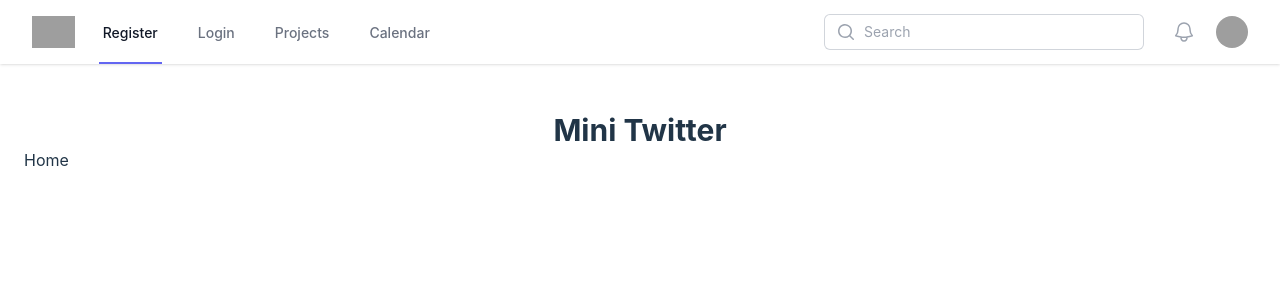
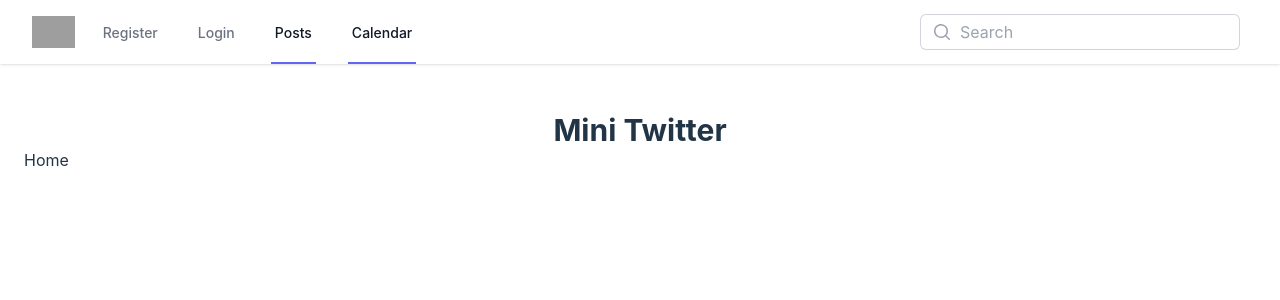
Before and after one commit to cristobaldominguez/test-react-rails-frontend, a React (Vite) app: page / in a window 1280 px wide. Shown: the top 300 px of the page. Built offline with nearby package versions, Linux system fonts and the light colour scheme; grey boxes are pictures that could not be loaded.

Commit message:
Improves Navigation and Implements LogOut

```diff
--- a/src/components/Navigation/index.jsx
+++ b/src/components/Navigation/index.jsx
@@ -1,68 +1,53 @@
-import { NavLink } from 'react-router-dom'
-
+import { NavLink, useNavigate } from 'react-router-dom'
 import { Disclosure, DisclosureButton, DisclosurePanel, Menu, MenuButton, MenuItem, MenuItems } from '@headlessui/react'
 import { MagnifyingGlassIcon } from '@heroicons/react/20/solid'
 import { Bars3Icon, BellIcon, XMarkIcon } from '@heroicons/react/24/outline'
 
+import { userLocalStorageKey } from '../../config.js'
+import useServer from '../../hooks/useServer.js'
+import useAuth from '../../hooks/useAuth.js'
+import { apiUrl } from '../../config.js'
+import css from './styles.module.css'
+
 function Navigation() {
+  const { user, setUser, isAuthenticated } = useAuth()
+  const { delete: destroy } = useServer()
+  const navigate = useNavigate()
+
+  const userProfile = user ? `${apiUrl}/${user.avatar_url}` : null
+
+  const logoutHandler = async () => {
+    const { body } = await destroy({ url: '/logout' })
+    if (!body.status.code === 200) return
+
+    navigate('/')
+    window.localStorage.removeItem(userLocalStorageKey)
+    return setUser(null)
+  }
+
   return (
     <Disclosure as="nav" className="bg-white shadow">
       <div className="mx-auto max-w-7xl px-2 sm:px-4 lg:px-8">
         <div className="flex h-16 justify-between">
           <div className="flex px-2 lg:px-0">
             <div className="flex flex-shrink-0 items-center">
-              <NavLink to="/">
-                <img
-                  alt="Your Company"
-                  src="https://tailwindui.com/img/logos/mark.svg?color=indigo&shade=600"
-                  className="h-8 w-auto"
-                />
-              </NavLink>
+              <NavLink to="/"><img alt="Your Company" src="https://tailwindui.com/img/logos/mark.svg?color=indigo&shade=600" className="h-8 w-auto" /></NavLink>
             </div>
             <div className="hidden lg:ml-6 lg:flex lg:space-x-8">
-              {/* Current: "border-indigo-500 text-gray-900", Default: "border-transparent text-gray-500 hover:border-gray-300 hover:text-gray-700" */}
-              <NavLink
-                to="/registration"
-                className="inline-flex items-center border-b-2 border-indigo-500 px-1 pt-1 text-sm font-medium text-gray-900"
-              >
-                Register
-              </NavLink>
-              <NavLink
-                to="/login"
-                className="inline-flex items-center border-b-2 border-transparent px-1 pt-1 text-sm font-medium text-gray-500 hover:border-gray-300 hover:text-gray-700"
-              >
-                Login
-              </NavLink>
-              <NavLink
-                to="#"
-                className="inline-flex items-center border-b-2 border-transparent px-1 pt-1 text-sm font-medium text-gray-500 hover:border-gray-300 hover:text-gray-700"
-              >
-                Projects
-              </NavLink>
-              <NavLink
-                to="#"
-                className="inline-flex items-center border-b-2 border-transparent px-1 pt-1 text-sm font-medium text-gray-500 hover:border-gray-300 hover:text-gray-700"
-              >
-                Calendar
-              </NavLink>
+              {!isAuthenticated && (<NavLink to="/registration" className={({ isActive }) => isActive ? `${css.desktop_menu} ${css.active}` : `${css.desktop_menu} ${css.default}` }> Register</NavLink>)}
+              {!isAuthenticated && (<NavLink to="/login" className={({ isActive }) => isActive ? `${css.desktop_menu} ${css.active}` : `${css.desktop_menu} ${css.default}` }> Login</NavLink>)}
+              <NavLink to="/#" className={({ isActive }) => isActive ? `${css.desktop_menu} ${css.active}` : `${css.desktop_menu} ${css.default}` }> Posts</NavLink>
+              <NavLink to="/#" className={({ isActive }) => isActive ? `${css.desktop_menu} ${css.active}` : `${css.desktop_menu} ${css.default}` }> Calendar</NavLink>
             </div>
           </div>
           <div className="flex flex-1 items-center justify-center px-2 lg:ml-6 lg:justify-end">
             <div className="w-full max-w-lg lg:max-w-xs">
-              <label htmlFor="search" className="sr-only">
-                Search
-              </label>
+              <label htmlFor="search" className="sr-only"> Search </label>
               <div className="relative">
                 <div className="pointer-events-none absolute inset-y-0 left-0 flex items-center pl-3">
                   <MagnifyingGlassIcon aria-hidden="true" className="h-5 w-5 text-gray-400" />
                 </div>
-                <input
-                  id="search"
-                  name="search"
-                  type="search"
-                  placeholder="Search"
-                  className="block w-full rounded-md border-0 bg-white py-1.5 pl-10 pr-3 text-gray-900 ring-1 ring-inset ring-gray-300 placeholder:text-gray-400 focus:ring-2 focus:ring-inset focus:ring-indigo-600 sm:text-sm sm:leading-6"
-                />
+                <input id="search" name="search" type="search" placeholder="Search" className={css.desktop_menu_search} />
               </div>
             </div>
           </div>
@@ -75,11 +60,9 @@ function Navigation() {
               <XMarkIcon aria-hidden="true" className="hidden h-6 w-6 group-data-[open]:block" />
             </DisclosureButton>
           </div>
+          {isAuthenticated && (
           <div className="hidden lg:ml-4 lg:flex lg:items-center">
-            <button
-              type="button"
-              className="relative flex-shrink-0 rounded-full bg-white p-1 text-gray-400 hover:text-gray-500 focus:outline-none focus:ring-2 focus:ring-indigo-500 focus:ring-offset-2"
-            >
+            <button type="button" className="relative flex-shrink-0 rounded-full bg-white p-1 text-gray-400 hover:text-gray-500 focus:outline-none focus:ring-2 focus:ring-indigo-500 focus:ring-offset-2">
               <span className="absolute -inset-1.5" />
               <span className="sr-only">View notifications</span>
               <BellIcon aria-hidden="true" className="h-6 w-6" />
@@ -91,116 +74,50 @@ function Navigation() {
                 <MenuButton className="relative flex rounded-full bg-white text-sm focus:outline-none focus:ring-2 focus:ring-indigo-500 focus:ring-offset-2">
                   <span className="absolute -inset-1.5" />
                   <span className="sr-only">Open user menu</span>
-                  <img
-                    alt=""
-                    src="https://images.unsplash.com/photo-1472099645785-5658abf4ff4e?ixlib=rb-1.2.1&ixid=eyJhcHBfaWQiOjEyMDd9&auto=format&fit=facearea&facepad=2&w=256&h=256&q=80"
-                    className="h-8 w-8 rounded-full"
-                  />
+                  <img alt="" src={userProfile} className="h-8 w-8 rounded-full" />
                 </MenuButton>
               </div>
-              <MenuItems
-                transition
-                className="absolute right-0 z-10 mt-2 w-48 origin-top-right rounded-md bg-white py-1 shadow-lg ring-1 ring-black ring-opacity-5 transition focus:outline-none data-[closed]:scale-95 data-[closed]:transform data-[closed]:opacity-0 data-[enter]:duration-100 data-[leave]:duration-75 data-[enter]:ease-out data-[leave]:ease-in"
-              >
-                <MenuItem>
-                  <a href="#" className="block px-4 py-2 text-sm text-gray-700 data-[focus]:bg-gray-100">
-                    Your Profile
-                  </a>
-                </MenuItem>
-                <MenuItem>
-                  <a href="#" className="block px-4 py-2 text-sm text-gray-700 data-[focus]:bg-gray-100">
-                    Settings
-                  </a>
-                </MenuItem>
-                <MenuItem>
-                  <a href="#" className="block px-4 py-2 text-sm text-gray-700 data-[focus]:bg-gray-100">
-                    Sign out
-                  </a>
-                </MenuItem>
+              <MenuItems transition className="absolute right-0 z-10 mt-2 w-48 origin-top-right rounded-md bg-white py-1 shadow-lg ring-1 ring-black ring-opacity-5 transition focus:outline-none data-[closed]:scale-95 data-[closed]:transform data-[closed]:opacity-0 data-[enter]:duration-100 data-[leave]:duration-75 data-[enter]:ease-out data-[leave]:ease-in">
+                <MenuItem><a href="#" className="block px-4 py-2 text-sm text-gray-700 data-[focus]:bg-gray-100"> Your Profile </a></MenuItem>
+                <MenuItem><a href="#" className="block px-4 py-2 text-sm text-gray-700 data-[focus]:bg-gray-100"> Settings </a></MenuItem>
+                <MenuItem><a href="#" onClick={logoutHandler} className="block px-4 py-2 text-sm text-gray-700 data-[focus]:bg-gray-100"> Sign out </a></MenuItem>
               </MenuItems>
             </Menu>
           </div>
+          )}
         </div>
       </div>
 
       <DisclosurePanel className="lg:hidden">
         <div className="space-y-1 pb-3 pt-2">
-          {/* Current: "bg-indigo-50 border-indigo-500 text-indigo-700", Default: "border-transparent text-gray-600 hover:bg-gray-50 hover:border-gray-300 hover:text-gray-800" */}
-          <DisclosureButton
-            as="a"
-            href="#"
-            className="block border-l-4 border-indigo-500 bg-indigo-50 py-2 pl-3 pr-4 text-base font-medium text-indigo-700"
-          >
-            Dashboard
-          </DisclosureButton>
-          <DisclosureButton
-            as="a"
-            href="#"
-            className="block border-l-4 border-transparent py-2 pl-3 pr-4 text-base font-medium text-gray-600 hover:border-gray-300 hover:bg-gray-50 hover:text-gray-800"
-          >
-            Team
-          </DisclosureButton>
-          <DisclosureButton
-            as="a"
-            href="#"
-            className="block border-l-4 border-transparent py-2 pl-3 pr-4 text-base font-medium text-gray-600 hover:border-gray-300 hover:bg-gray-50 hover:text-gray-800"
-          >
-            Projects
-          </DisclosureButton>
-          <DisclosureButton
-            as="a"
-            href="#"
-            className="block border-l-4 border-transparent py-2 pl-3 pr-4 text-base font-medium text-gray-600 hover:border-gray-300 hover:bg-gray-50 hover:text-gray-800"
-          >
-            Calendar
-          </DisclosureButton>
+        {!isAuthenticated && (<NavLink to="/registration" className={({ isActive }) => isActive ? `${css.mobile_menu} ${css.active}` : `${css.mobile_menu} ${css.default}` }> Register </NavLink>)}
+        {!isAuthenticated && (<NavLink to="/login" className={({ isActive }) => isActive ? `${css.mobile_menu} ${css.active}` : `${css.mobile_menu} ${css.default}` }> Login </NavLink>)}
+        <NavLink to="/#" className={({ isActive }) => isActive ? `${css.mobile_menu} ${css.active}` : `${css.mobile_menu} ${css.default}` }> Posts </NavLink>
+        <NavLink to="/#" className={({ isActive }) => isActive ? `${css.mobile_menu} ${css.active}` : `${css.mobile_menu} ${css.default}` }> Calendar </NavLink>
         </div>
+        {isAuthenticated && (
         <div className="border-t border-gray-200 pb-3 pt-4">
           <div className="flex items-center px-4">
             <div className="flex-shrink-0">
-              <img
-                alt=""
-                src="https://images.unsplash.com/photo-1472099645785-5658abf4ff4e?ixlib=rb-1.2.1&ixid=eyJhcHBfaWQiOjEyMDd9&auto=format&fit=facearea&facepad=2&w=256&h=256&q=80"
-                className="h-10 w-10 rounded-full"
-              />
+              <img alt="" src={userProfile} className="h-10 w-10 rounded-full" />
             </div>
             <div className="ml-3">
               <div className="text-base font-medium text-gray-800">Tom Cook</div>
               <div className="text-sm font-medium text-gray-500">tom@example.com</div>
             </div>
-            <button
-              type="button"
-              className="relative ml-auto flex-shrink-0 rounded-full bg-white p-1 text-gray-400 hover:text-gray-500 focus:outline-none focus:ring-2 focus:ring-indigo-500 focus:ring-offset-2"
-            >
+            <button type="button" className="relative ml-auto flex-shrink-0 rounded-full bg-white p-1 text-gray-400 hover:text-gray-500 focus:outline-none focus:ring-2 focus:ring-indigo-500 focus:ring-offset-2">
               <span className="absolute -inset-1.5" />
               <span className="sr-only">View notifications</span>
               <BellIcon aria-hidden="true" className="h-6 w-6" />
             </button>
           </div>
           <div className="mt-3 space-y-1">
-            <DisclosureButton
-              as="a"
-              href="#"
-              className="block px-4 py-2 text-base font-medium text-gray-500 hover:bg-gray-100 hover:text-gray-800"
-            >
-              Your Profile
-            </DisclosureButton>
-            <DisclosureButton
-              as="a"
-              href="#"
-              className="block px-4 py-2 text-base font-medium text-gray-500 hover:bg-gray-100 hover:text-gray-800"
-            >
-              Settings
-            </DisclosureButton>
-            <DisclosureButton
-              as="a"
-              href="#"
-              className="block px-4 py-2 text-base font-medium text-gray-500 hover:bg-gray-100 hover:text-gray-800"
-            >
-              Sign out
-            </DisclosureButton>
+            <NavLink to="/a" className={css.profile_drop_down}> Your Profile </NavLink>
+            <NavLink to="/a" className={css.profile_drop_down}> Settings </NavLink>
+            <NavLink to="/a" onClick={logoutHandler} className={css.profile_drop_down}> Sign out </NavLink>
           </div>
         </div>
+        )}
       </DisclosurePanel>
     </Disclosure>
   )
--- /dev/null
+++ b/src/components/Navigation/styles.module.css
@@ -0,0 +1,72 @@
+.profile_drop_down
+{
+  @apply block;
+  @apply px-4;
+  @apply py-2;
+  @apply text-base;
+  @apply font-medium;
+  @apply text-gray-500;
+  @apply hover:bg-gray-100;
+  @apply hover:text-gray-800;
+}
+
+.mobile_menu {
+  @apply block;
+  @apply border-l-4;
+  @apply py-2;
+  @apply pl-3;
+  @apply pr-4;
+  @apply text-base;
+  @apply font-medium;
+}
+
+.mobile_menu.active {
+  @apply border-indigo-500;
+  @apply text-indigo-700;
+  @apply bg-indigo-50;
+}
+
+.mobile_menu.default {}
+
+.desktop_menu {
+  @apply inline-flex;
+  @apply items-center;
+  @apply border-b-2;
+  @apply px-1;
+  @apply pt-1;
+  @apply text-sm;
+  @apply font-medium;
+}
+
+.desktop_menu.active {
+  @apply border-indigo-500;
+  @apply text-gray-900;
+}
+
+.desktop_menu.default {
+  @apply border-transparent;
+  @apply text-gray-500;
+  @apply hover:border-gray-300;
+  @apply hover:text-gray-700;
+}
+
+.desktop_menu_search {
+  @apply block;
+  @apply w-full;
+  @apply rounded-md !important;
+  @apply border-0 !important;
+  @apply bg-white !important;
+  @apply py-1.5 !important;
+  @apply pl-10 !important;
+  @apply pr-3 !important;
+  @apply text-gray-900;
+  @apply ring-1;
+  @apply ring-inset;
+  @apply ring-gray-300;
+  @apply placeholder:text-gray-400;
+  @apply focus:ring-2;
+  @apply focus:ring-inset;
+  @apply focus:ring-indigo-600;
+  @apply sm:text-sm;
+  @apply sm:leading-6;
+}
```
Also changed, not shown: src/providers/AuthProvider.jsx (+1 -7 lines).
